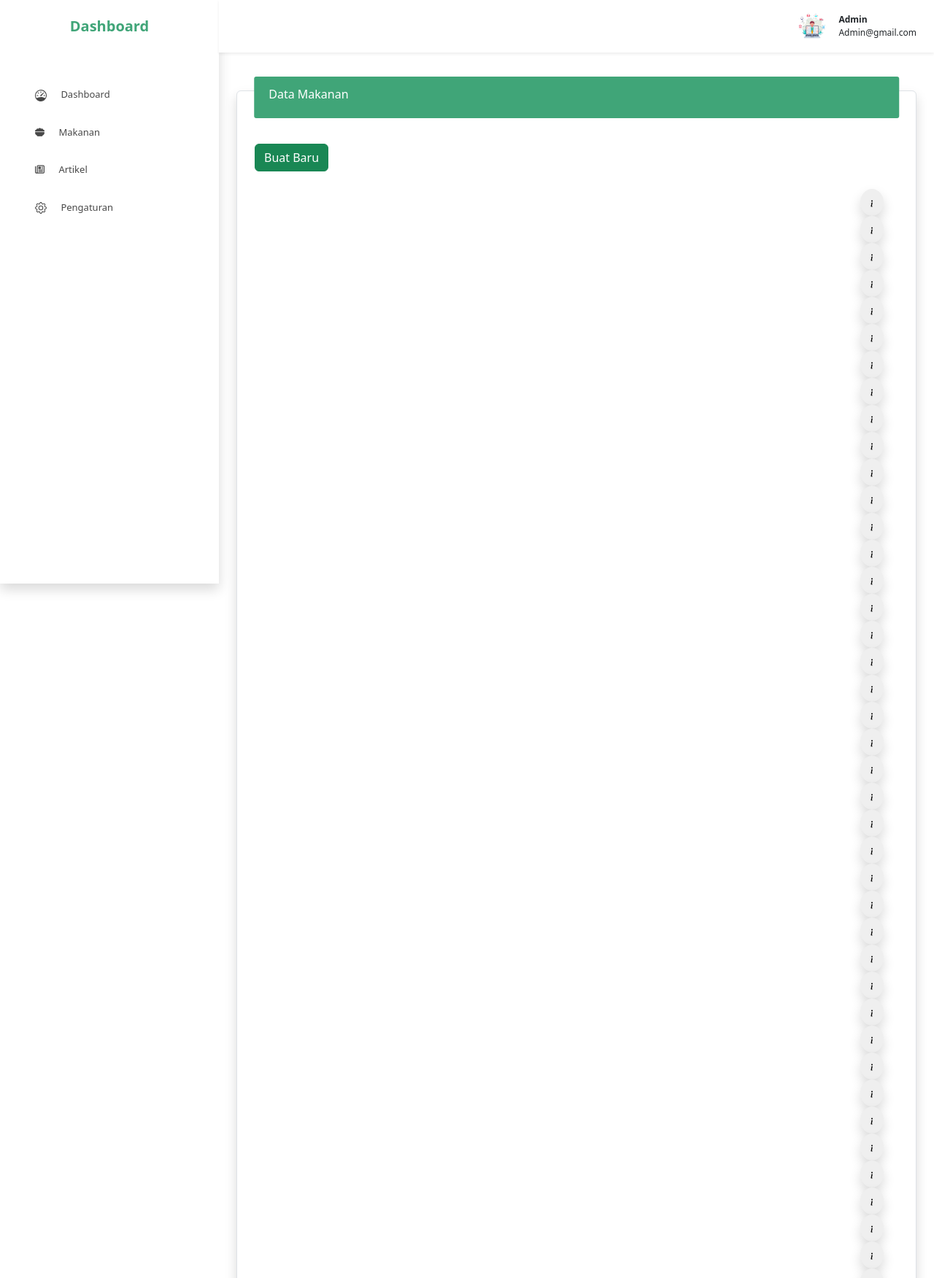
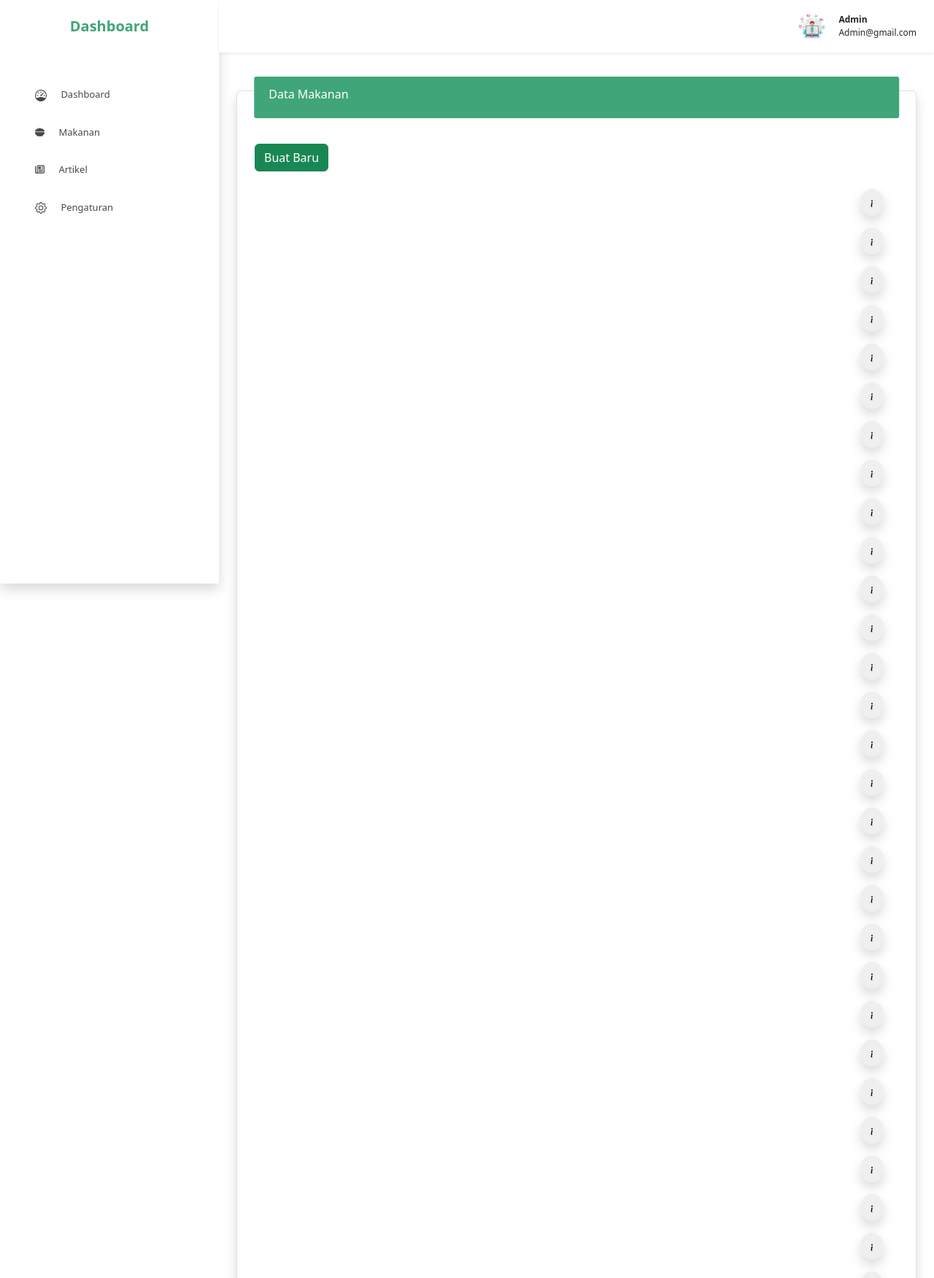
Before and after one commit to Yusufparker/heyfo-panel, a Laravel app: template src/resources/views/dashboard/food/index.blade.php in a window 1280 px wide. Shown: the top 1752 px of the page at 73% size. Run offline with Laravel 12, Linux system fonts and the light colour scheme; the template is opened without the code that fills it, so the values that code supplies are empty; parts of the project's set-up code (start-up, migrations or seed data) failed here and were passed over; some libraries are stand-ins or nearby versions.

Commit message:
update readme

```diff
--- a/src/resources/js/components/Dashboard/Food/FoodList.vue
+++ b/src/resources/js/components/Dashboard/Food/FoodList.vue
@@ -14,7 +14,7 @@
 
         <div v-if="isLoading===false" v-for="(food, index) in foods" :key="index">
             <!-- Food Item -->
-            <div class="row">
+            <div class="row mb-3">
                 <!-- Food Image -->
                 <div class="col-4 col-md-2">
                     <img :src="food.image" class="w-100">
```
Also changed, not shown: src/README.md, src/public/js/app.js, src/public/mix-manifest.json.
